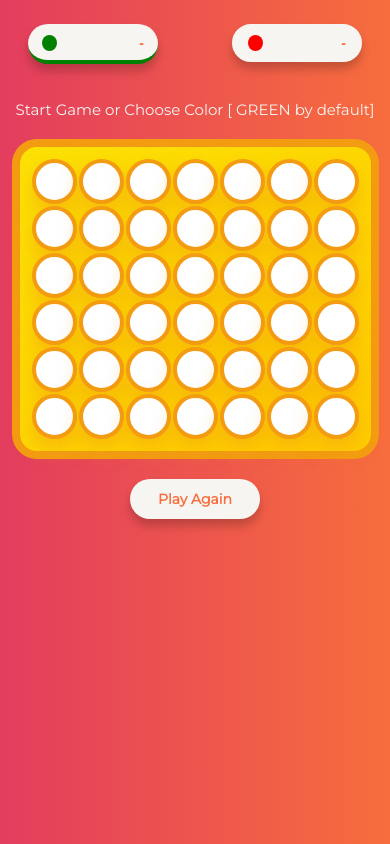
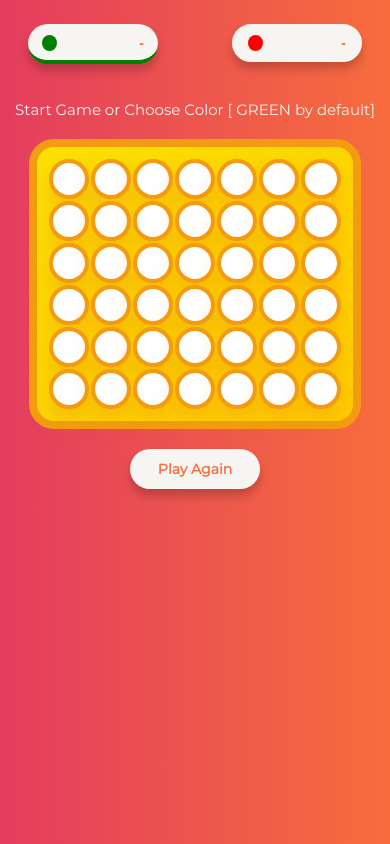
Before and after one commit to Naimul-Islam-Siam/Chipstar-App, a plain HTML site: page index.html in a window 390 px wide. Drawn offline with Linux system fonts and the light colour scheme.

Commit message:
visual & fonts

```diff
--- a/css/queries.css
+++ b/css/queries.css
@@ -16,8 +16,8 @@
 	}
 
 	.box {
-		width: 45px;
-		height: 45px;
+		width: 40px;
+		height: 40px;
 		border: 4px solid #f39c12;
 	}
 
--- a/css/style.css
+++ b/css/style.css
@@ -3,6 +3,20 @@
 	padding: 0;
 	-webkit-box-sizing: border-box;
 	box-sizing: border-box;
+}
+
+/* montserrat-regular - latin */
+@font-face {
+  font-family: 'Montserrat';
+  font-style: normal;
+  font-weight: 400;
+  src: url('../fonts/montserrat-v12-latin-regular.eot'); /* IE9 Compat Modes */
+  src: local('Montserrat Regular'), local('Montserrat-Regular'),
+       url('../fonts/montserrat-v12-latin-regular.eot?#iefix') format('embedded-opentype'), /* IE6-IE8 */
+       url('../fonts/montserrat-v12-latin-regular.woff2') format('woff2'), /* Super Modern Browsers */
+       url('../fonts/montserrat-v12-latin-regular.woff') format('woff'), /* Modern Browsers */
+       url('../fonts/montserrat-v12-latin-regular.ttf') format('truetype'), /* Safari, Android, iOS */
+       url('../fonts/montserrat-v12-latin-regular.svg#Montserrat') format('svg'); /* Legacy iOS */
 }
 
 body {
--- a/index.html
+++ b/index.html
@@ -1,8 +1,8 @@
 <!DOCTYPE html>
-<html>
+<html lang="en">
 <head>
+	<meta charset="utf-8">
 	<title>Chipstar</title>
-	<link href="https://fonts.googleapis.com/css?family=Montserrat" rel="stylesheet">
 	<link rel="stylesheet" type="text/css" href="css/style.css">
 	<link rel="stylesheet" type="text/css" href="css/queries.css">
 </head>
```
Also changed, not shown: fonts/Lato-Black.ttf (added), fonts/Lato-BlackItalic.ttf (added), fonts/Lato-Bold.ttf (added), fonts/Lato-BoldItalic.ttf (added), fonts/Lato-Hairline.ttf (added), fonts/Lato-HairlineItalic.ttf (added), fonts/Lato-Italic.ttf (added), fonts/Lato-Light.ttf (added), fonts/Lato-LightItalic.ttf (added), fonts/Lato-Regular.ttf (added), fonts/OFL.txt (added), fonts/montserrat-v12-latin-regular.ttf (added), fonts/montserrat-v12-latin-regular.woff (added), fonts/montserrat-v12-latin-regular.woff2 (added), 2 other files.
